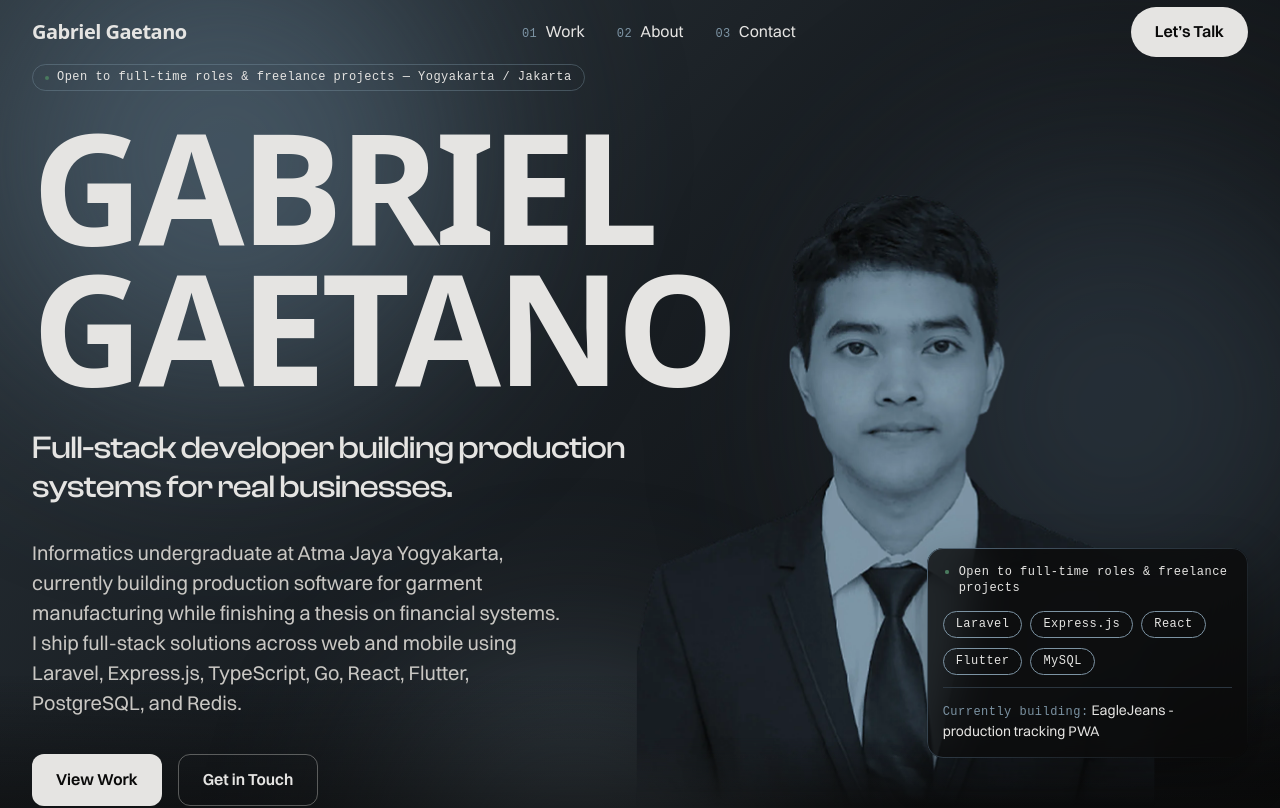
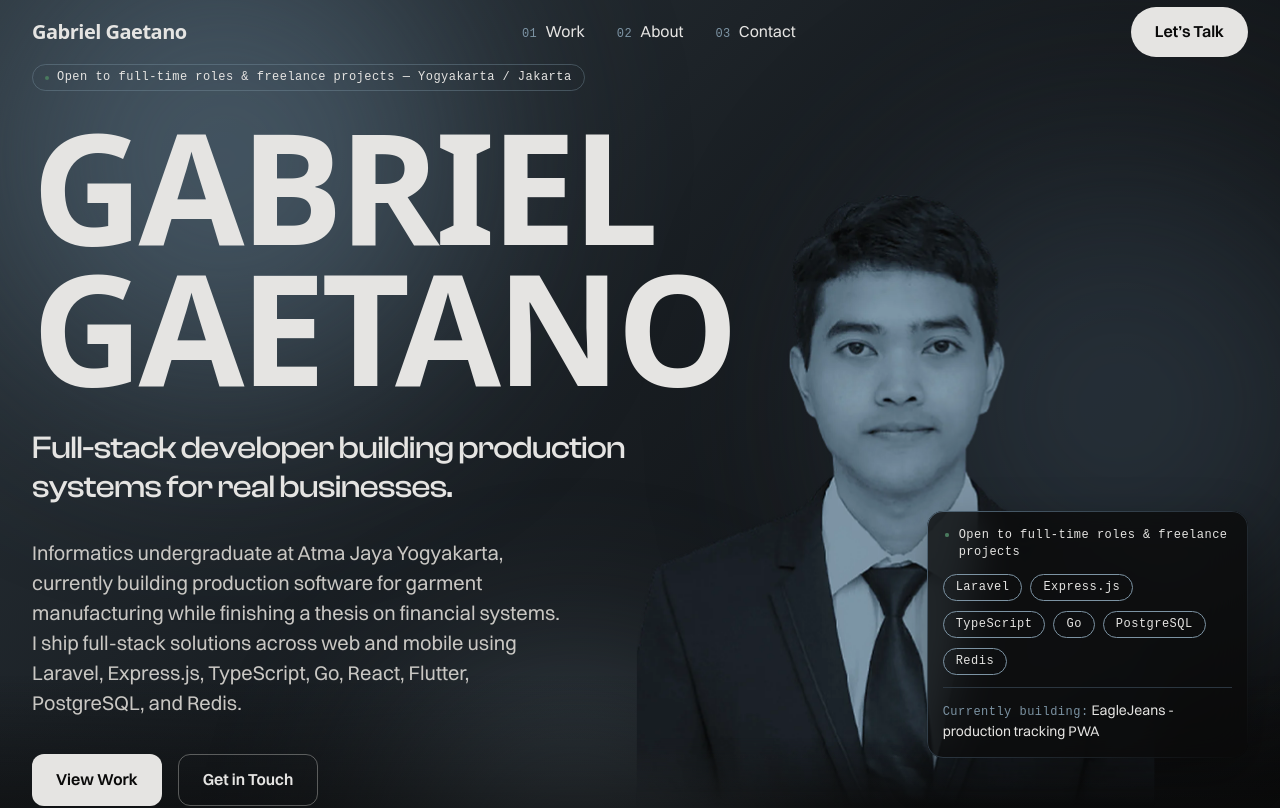
Before and after one commit to Tano11933/portfolio-2, a React (Vite) app: page / in a window 1280 px wide. Shown: the top 808 px of the page. Built offline with nearby package versions, Linux system fonts and the light colour scheme; a web font is replaced by a local one.

Commit message:
content: update status card to reflect full-stack work
- Change 'Currently building' from backend systems to production tracking PWA
- Maintain full-stack tech stack display

```diff
--- a/src/components/sections/StatusCard.tsx
+++ b/src/components/sections/StatusCard.tsx
@@ -2,9 +2,9 @@ import { motion, useReducedMotion } from 'motion/react'
 import { cx } from '../../lib/cx'
 import { Tag } from '../ui/Tag'
 
-/** CONTENT-STRATEGY §2 — updated badge wording and stack (Express.js added). */
+/** CONTENT-STRATEGY §2 — full-stack developer positioning. */
 const STATUS = 'Open to full-time roles & freelance projects'
-const STACK = ['Laravel', 'Express.js', 'React', 'Flutter', 'MySQL']
+const STACK = ['Laravel', 'Express.js', 'TypeScript', 'Go', 'PostgreSQL', 'Redis']
 const BUILDING = 'EagleJeans - production tracking PWA'
 
 /**
```
